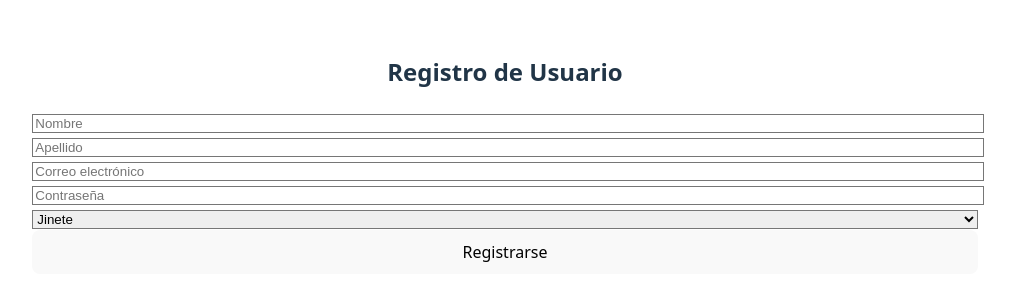
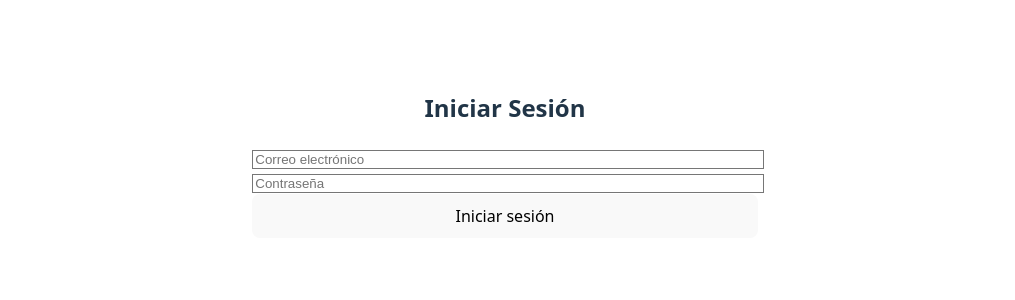
Before and after one commit to Marga75/EquusTrack, a React (Vite) app in the folder frontend/EquusTrackFrontend/: page / in a window 1280 px wide. Shown: the part 278-578 px from the top of the page, without its empty margins (135-1150 px from the left). Built offline with nearby package versions, Linux system fonts and the light colour scheme.

Commit message:
Creamos el formulario de login
Aún sin formato especifico

```diff
--- a/frontend/EquusTrackFrontend/src/App.jsx
+++ b/frontend/EquusTrackFrontend/src/App.jsx
@@ -1,14 +1,30 @@
 import "./App.css";
+import { useState } from "react";
 import Registro from "./components/Registro";
+import Login from "./components/Login";
 
 function App() {
+  const [usuario, setUsuario] = useState(null);
 
   return (
-    <>
+
+    /* <>
       <div className="min-h-screen bg-gray-100 flex items-center justify-center">
         <Registro />
       </div>
-    </>
+    </> */
+
+    <div className="min-h-screen bg-gray-100 flex items-center justify-center">
+      {!usuario ? (
+        <Login onLoginSuccess={(data) => setUsuario(data)} />
+      ) : (
+        <div>
+          <h1 className="text-xl font-bold">Bienvenido, {usuario.nombre}</h1>
+          {/* Aquí iría la pantalla principal con caballos */}
+        </div>
+      )}
+    </div>
+
   );
 }
 
--- /dev/null
+++ b/frontend/EquusTrackFrontend/src/components/Login.jsx
@@ -0,0 +1,59 @@
+import { useState } from "react";
+
+export default function Login({ onLoginSuccess }) {
+  const [email, setEmail] = useState("");
+  const [password, setPassword] = useState("");
+
+  const handleSubmit = async (e) => {
+    e.preventDefault();
+
+    try {
+      const res = await fetch("http://localhost:5000/login", {
+        method: "POST",
+        headers: { "Content-Type": "application/json" },
+        body: JSON.stringify({ email, password }),
+      });
+
+      const data = await res.json();
+
+      if (data.exito) {
+        alert("Inicio de sesión correcto");
+        onLoginSuccess(data); // puede pasar datos como ID, rol, etc.
+      } else {
+        alert("Credenciales incorrectas");
+      }
+    } catch (error) {
+      alert("Error al iniciar sesión.");
+    }
+  };
+
+  return (
+    <div className="max-w-md mx-auto mt-10 p-6 bg-white shadow-xl rounded-2xl">
+      <h2 className="text-2xl font-bold mb-4">Iniciar Sesión</h2>
+      <form onSubmit={handleSubmit} className="space-y-4">
+        <input
+          type="email"
+          placeholder="Correo electrónico"
+          value={email}
+          onChange={(e) => setEmail(e.target.value)}
+          className="w-full p-2 border rounded"
+          required
+        />
+        <input
+          type="password"
+          placeholder="Contraseña"
+          value={password}
+          onChange={(e) => setPassword(e.target.value)}
+          className="w-full p-2 border rounded"
+          required
+        />
+        <button
+          type="submit"
+          className="w-full bg-green-600 text-white p-2 rounded hover:bg-green-700"
+        >
+          Iniciar sesión
+        </button>
+      </form>
+    </div>
+  );
+}
```
